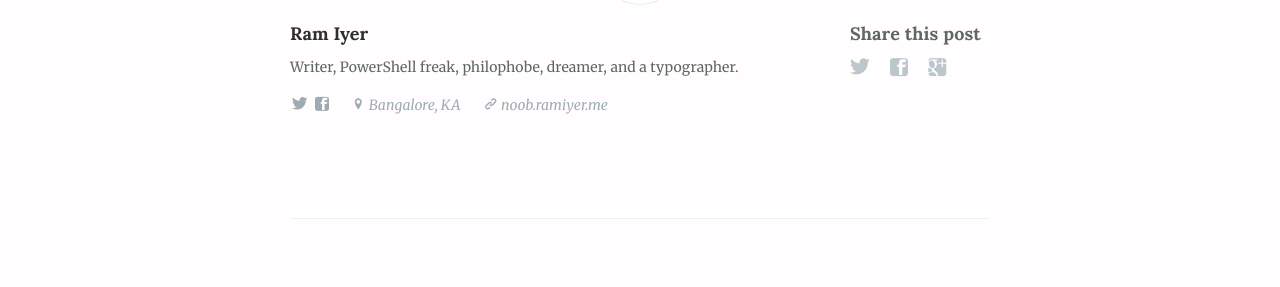
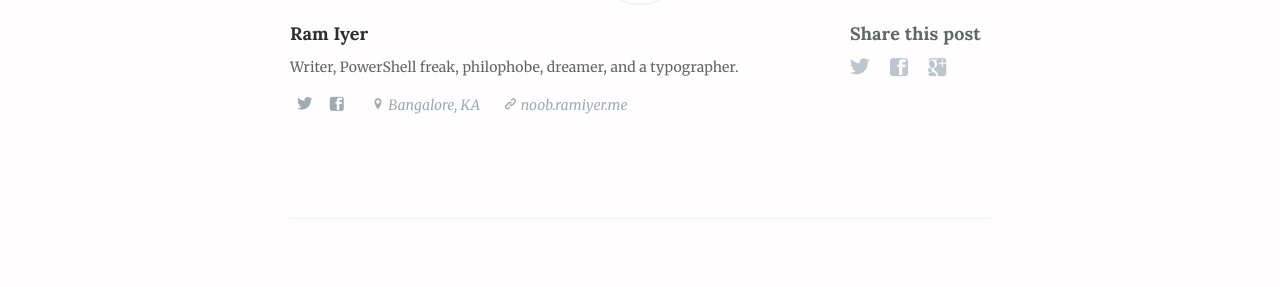
Before and after one commit to studiolampblack/puretypo, a Jekyll site: the page built from _posts/2014-06-12-from-logo-to-touchdevelop-part-1.md, in a window 1280 px wide. Shown: the part 4924-5211 px from the top of the page. Built offline with Jekyll 4.4.1, drawn with Linux system fonts in a browser that asks for light colours; nearby versions of some CDN libraries.

Commit message:
Fine-tuned social icon sizing and display

```diff
--- a/_layouts/author.html
+++ b/_layouts/author.html
@@ -40,7 +40,7 @@ current: author
             <!-- <span class="author-stats"><i class="icon-stats"></i> [[plural ../pagination.total empty='No posts' singular='% post' plural='% posts']]</span> -->
             <span class="author-stats"><i class="icon-stats"></i>{% if paginator.total_posts == 0 %}No posts{% elsif paginator.total_posts == 1 %}1 post{% else %}{{ paginator.total_posts }} posts{% endif %}</span>
         </div>
-        <div class="author-meta" style="font-size: 1.1em;">
+        <div class="author-meta">
           {% include social.html %}
         </div>
     </section>
--- a/assets/css/screen.css
+++ b/assets/css/screen.css
@@ -1194,7 +1194,7 @@ body:not(.post-template) .post-title {
 }
 
 .fa {
-  margin: 0 0.15em 0 0.15em;
+  margin: 0 0.5em 0 0.5em;
 }
 
 /* Create some space to the right for the share links */
```
